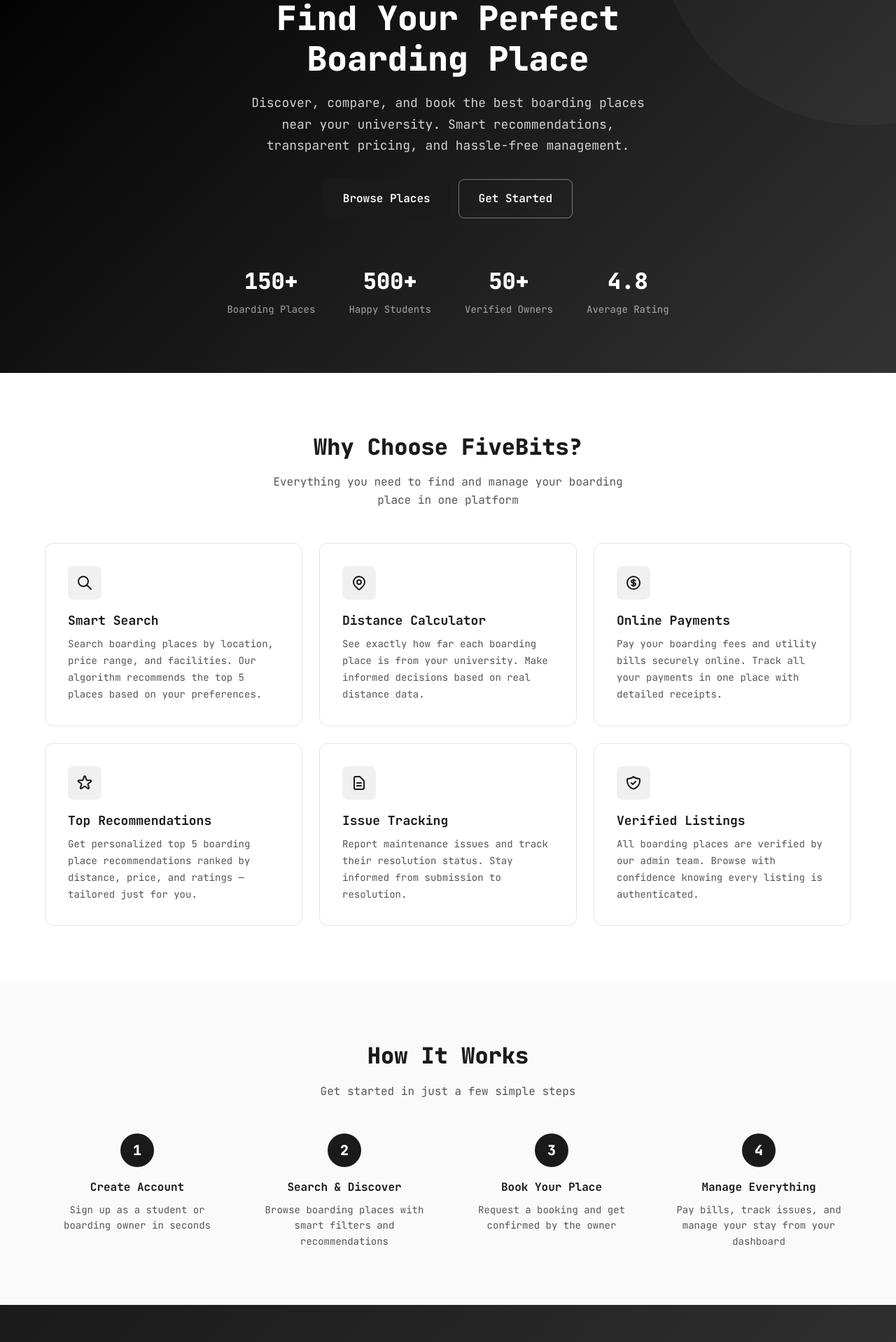
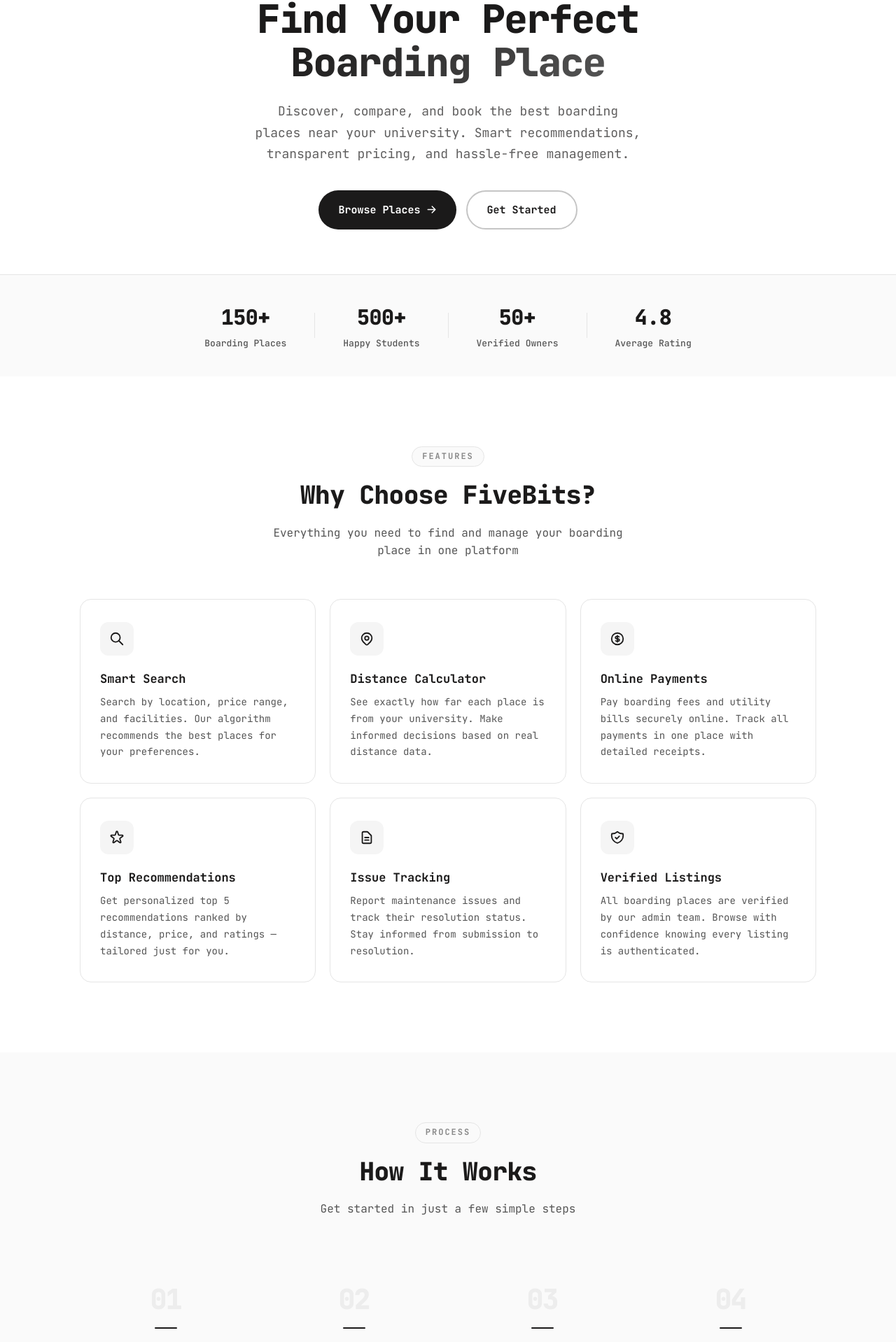
Before and after one commit to FiveBiits/fivebits-app, a React (Create React App) app in the folder fivebits-frontend/: page / in a window 1280 px wide. Shown: the part 188-2106 px from the top of the page at 70% size. Built offline with nearby package versions, Linux system fonts and the light colour scheme; no server answers.

Commit message:
Recreate the Homepage

```diff
--- a/fivebits-frontend/src/layouts/footer.css
+++ b/fivebits-frontend/src/layouts/footer.css
@@ -4,6 +4,7 @@
   color: rgba(255, 255, 255, 0.7);
   padding: 48px 0 24px;
   margin-top: auto;
+  border-top: 1px solid rgba(255, 255, 255, 0.1);
 }
 
 .footer-inner {
--- a/fivebits-frontend/src/pages/home.jsx
+++ b/fivebits-frontend/src/pages/home.jsx
@@ -1,101 +1,146 @@
 import { Link } from 'react-router-dom';
-import { HiOutlineSearch, HiOutlineCurrencyDollar, HiOutlineDocumentText, HiOutlineLocationMarker, HiOutlineStar, HiOutlineShieldCheck } from 'react-icons/hi';
+import { useEffect, useRef } from 'react';
+import { HiOutlineSearch, HiOutlineCurrencyDollar, HiOutlineDocumentText, HiOutlineLocationMarker, HiOutlineStar, HiOutlineShieldCheck, HiArrowRight } from 'react-icons/hi';
 import '../styles/home.css';
+
+function useReveal() {
+  const ref = useRef(null);
+  useEffect(() => {
+    const el = ref.current;
+    if (!el) return;
+    const observer = new IntersectionObserver(
+      ([entry]) => { if (entry.isIntersecting) { el.classList.add('revealed'); observer.unobserve(el); } },
+      { threshold: 0.15 }
+    );
+    observer.observe(el);
+    return () => observer.disconnect();
+  }, []);
+  return ref;
+}
+
+function Reveal({ children, className = '', delay = 0 }) {
+  const ref = useReveal();
+  return (
+    <div ref={ref} className={`reveal ${className}`} style={delay ? { transitionDelay: `${delay}ms` } : undefined}>
+      {children}
+    </div>
+  );
+}
 
 export default function Home() {
   return (
-    <main>
+    <main className="home">
+      {/* ── Hero ── */}
       <section className="hero">
-        <div className="container">
-          <h1>Find Your Perfect<br /><em>Boarding Place</em></h1>
-          <p>Discover, compare, and book the best boarding places near your university. Smart recommendations, transparent pricing, and hassle-free management.</p>
+        <div className="container hero-content">
+          <h1>
+            Find Your Perfect<br />
+            <span className="hero-highlight">Boarding Place</span>
+          </h1>
+          <p className="hero-sub">
+            Discover, compare, and book the best boarding places near your university.
+            Smart recommendations, transparent pricing, and hassle-free management.
+          </p>
           <div className="hero-btns">
-            <Link to="/browse" className="btn btn-accent btn-lg">Browse Places</Link>
-            <Link to="/signup" className="btn btn-outline btn-lg" style={{borderColor:'rgba(255,255,255,0.4)',color:'white'}}>Get Started</Link>
+            <Link to="/browse" className="btn btn-white btn-lg">
+              Browse Places <HiArrowRight />
+            </Link>
+            <Link to="/signup" className="btn btn-ghost btn-lg">
+              Get Started
+            </Link>
+          </div>
         </div>
         <div className="hero-stats">
-            <div className="hero-stat"><div className="hero-stat-num">150+</div><div className="hero-stat-label">Boarding Places</div></div>
-            <div className="hero-stat"><div className="hero-stat-num">500+</div><div className="hero-stat-label">Happy Students</div></div>
-            <div className="hero-stat"><div className="hero-stat-num">50+</div><div className="hero-stat-label">Verified Owners</div></div>
-            <div className="hero-stat"><div className="hero-stat-num">4.8</div><div className="hero-stat-label">Average Rating</div></div>
+          <div className="hero-stat">
+            <div className="hero-stat-num">150+</div>
+            <div className="hero-stat-label">Boarding Places</div>
+          </div>
+          <div className="hero-stat-divider" />
+          <div className="hero-stat">
+            <div className="hero-stat-num">500+</div>
+            <div className="hero-stat-label">Happy Students</div>
+          </div>
+          <div className="hero-stat-divider" />
+          <div className="hero-stat">
+            <div className="hero-stat-num">50+</div>
+            <div className="hero-stat-label">Verified Owners</div>
+          </div>
+          <div className="hero-stat-divider" />
+          <div className="hero-stat">
+            <div className="hero-stat-num">4.8</div>
+            <div className="hero-stat-label">Average Rating</div>
           </div>
         </div>
       </section>
 
+      {/* ── Features ── */}
       <section className="features">
+        <Reveal>
           <div className="section-header">
+            <span className="section-tag">Features</span>
             <h2>Why Choose FiveBits?</h2>
             <p>Everything you need to find and manage your boarding place in one platform</p>
           </div>
+        </Reveal>
         <div className="features-grid">
+          {[
+            { icon: <HiOutlineSearch />, title: 'Smart Search', desc: 'Search by location, price range, and facilities. Our algorithm recommends the best places for your preferences.', delay: 0 },
+            { icon: <HiOutlineLocationMarker />, title: 'Distance Calculator', desc: 'See exactly how far each place is from your university. Make informed decisions based on real distance data.', delay: 80 },
+            { icon: <HiOutlineCurrencyDollar />, title: 'Online Payments', desc: 'Pay boarding fees and utility bills securely online. Track all payments in one place with detailed receipts.', delay: 160 },
+            { icon: <HiOutlineStar />, title: 'Top Recommendations', desc: 'Get personalized top 5 recommendations ranked by distance, price, and ratings — tailored just for you.', delay: 240 },
+            { icon: <HiOutlineDocumentText />, title: 'Issue Tracking', desc: 'Report maintenance issues and track their resolution status. Stay informed from submission to resolution.', delay: 320 },
+            { icon: <HiOutlineShieldCheck />, title: 'Verified Listings', desc: 'All boarding places are verified by our admin team. Browse with confidence knowing every listing is authenticated.', delay: 400 },
+          ].map((f, i) => (
+            <Reveal key={i} delay={f.delay}>
               <div className="feature-card">
-            <div className="feature-icon blue"><HiOutlineSearch /></div>
-            <h3>Smart Search</h3>
-            <p>Search boarding places by location, price range, and facilities. Our algorithm recommends the top 5 places based on your preferences.</p>
+                <div className="feature-icon">{f.icon}</div>
+                <h3>{f.title}</h3>
+                <p>{f.desc}</p>
               </div>
-          <div className="feature-card">
-            <div className="feature-icon green"><HiOutlineLocationMarker /></div>
-            <h3>Distance Calculator</h3>
-            <p>See exactly how far each boarding place is from your university. Make informed decisions based on real distance data.</p>
-          </div>
-          <div className="feature-card">
-            <div className="feature-icon amber"><HiOutlineCurrencyDollar /></div>
-            <h3>Online Payments</h3>
-            <p>Pay your boarding fees and utility bills securely online. Track all your payments in one place with detailed receipts.</p>
-          </div>
-          <div className="feature-card">
-            <div className="feature-icon purple"><HiOutlineStar /></div>
-            <h3>Top Recommendations</h3>
-            <p>Get personalized top 5 boarding place recommendations ranked by distance, price, and ratings — tailored just for you.</p>
-          </div>
-          <div className="feature-card">
-            <div className="feature-icon red"><HiOutlineDocumentText /></div>
-            <h3>Issue Tracking</h3>
-            <p>Report maintenance issues and track their resolution status. Stay informed from submission to resolution.</p>
-          </div>
-          <div className="feature-card">
-            <div className="feature-icon teal"><HiOutlineShieldCheck /></div>
-            <h3>Verified Listings</h3>
-            <p>All boarding places are verified by our admin team. Browse with confidence knowing every listing is authenticated.</p>
-          </div>
+            </Reveal>
+          ))}
         </div>
       </section>
 
+      {/* ── How It Works ── */}
       <section className="how-it-works">
+        <Reveal>
           <div className="section-header">
+            <span className="section-tag">Process</span>
             <h2>How It Works</h2>
             <p>Get started in just a few simple steps</p>
           </div>
+        </Reveal>
         <div className="steps">
+          {[
+            { num: '01', title: 'Create Account', desc: 'Sign up as a student or boarding owner in seconds' },
+            { num: '02', title: 'Search & Discover', desc: 'Browse boarding places with smart filters and recommendations' },
+            { num: '03', title: 'Book Your Place', desc: 'Request a booking and get confirmed by the owner' },
+            { num: '04', title: 'Manage Everything', desc: 'Pay bills, track issues, and manage your stay from your dashboard' },
+          ].map((s, i) => (
+            <Reveal key={i} delay={i * 120}>
               <div className="step">
-            <div className="step-num">1</div>
-            <h3>Create Account</h3>
-            <p>Sign up as a student or boarding owner in seconds</p>
+                <div className="step-num">{s.num}</div>
+                <div className="step-line" />
+                <h3>{s.title}</h3>
+                <p>{s.desc}</p>
               </div>
-          <div className="step">
-            <div className="step-num">2</div>
-            <h3>Search & Discover</h3>
-            <p>Browse boarding places with smart filters and recommendations</p>
-          </div>
-          <div className="step">
-            <div className="step-num">3</div>
-            <h3>Book Your Place</h3>
-            <p>Request a booking and get confirmed by the owner</p>
-          </div>
-          <div className="step">
-            <div className="step-num">4</div>
-            <h3>Manage Everything</h3>
-            <p>Pay bills, track issues, and manage your stay from your dashboard</p>
-          </div>
+            </Reveal>
+          ))}
         </div>
       </section>
 
+      {/* ── CTA ── */}
       <section className="cta">
-        <div className="container">
-          <h2>Ready to Find Your Boarding Place?</h2>
+        <Reveal>
+          <div className="cta-inner">
+            <h2>Ready to Find Your<br />Boarding Place?</h2>
             <p>Join hundreds of students who found their ideal accommodation through FiveBits</p>
-          <Link to="/signup" className="btn btn-accent btn-lg">Create Free Account</Link>
+            <Link to="/signup" className="btn btn-white btn-lg">
+              Create Free Account <HiArrowRight />
+            </Link>
           </div>
+        </Reveal>
       </section>
     </main>
   );
--- a/fivebits-frontend/src/styles/home.css
+++ b/fivebits-frontend/src/styles/home.css
@@ -1,45 +1,430 @@
-.hero { background: linear-gradient(135deg, var(--primary-dark) 0%, var(--primary) 50%, var(--primary-light) 100%); color: white; padding: 100px 0 80px; text-align: center; position: relative; overflow: hidden; }
-.hero::before { content: ''; position: absolute; top: -50%; right: -20%; width: 600px; height: 600px; border-radius: 50%; background: rgba(255,255,255,0.03); }
-.hero h1 { font-size: 48px; font-weight: 800; margin-bottom: 20px; line-height: 1.2; }
-.hero h1 em { font-style: normal; color: var(--accent-light); }
-.hero p { font-size: 18px; color: rgba(255,255,255,0.8); max-width: 600px; margin: 0 auto 32px; line-height: 1.7; }
-.hero-btns { display: flex; gap: 12px; justify-content: center; flex-wrap: wrap; }
-.hero-stats { display: flex; gap: 48px; justify-content: center; margin-top: 64px; }
-.hero-stat { text-align: center; }
-.hero-stat-num { font-size: 32px; font-weight: 800; color: var(--accent-light); }
-.hero-stat-label { font-size: 14px; color: rgba(255,255,255,0.6); margin-top: 4px; }
+/* ══════════════════════════════════════
+   Scroll Reveal Animation
+   ══════════════════════════════════════ */
 
-.features { padding: 80px 0; background: var(--bg-primary); }
-.section-header { text-align: center; margin-bottom: 48px; }
-.section-header h2 { font-size: 32px; font-weight: 800; color: var(--text-primary); margin-bottom: 12px; }
-.section-header p { font-size: 16px; color: var(--text-secondary); max-width: 500px; margin: 0 auto; }
-.features-grid { display: grid; grid-template-columns: repeat(3, 1fr); gap: 24px; max-width: 1200px; margin: 0 auto; padding: 0 24px; }
-.feature-card { padding: 32px; border-radius: var(--radius-lg); border: 1px solid var(--border); background: var(--bg-primary); transition: var(--transition); }
-.feature-card:hover { transform: translateY(-4px); box-shadow: var(--shadow-lg); border-color: var(--primary); }
-.feature-icon { width: 48px; height: 48px; border-radius: var(--radius); display: flex; align-items: center; justify-content: center; margin-bottom: 16px; font-size: 24px; }
-.feature-icon.blue { background: #f0f0f0; color: #1b1a1a; }
-.feature-icon.green { background: #f0f0f0; color: #1b1a1a; }
-.feature-icon.amber { background: #f0f0f0; color: #1b1a1a; }
-.feature-icon.purple { background: #f0f0f0; color: #1b1a1a; }
-.feature-icon.red { background: #f0f0f0; color: #1b1a1a; }
-.feature-icon.teal { background: #f0f0f0; color: #1b1a1a; }
-.feature-card h3 { font-size: 18px; font-weight: 700; margin-bottom: 8px; color: var(--text-primary); }
-.feature-card p { font-size: 14px; color: var(--text-secondary); line-height: 1.7; }
+.reveal {
+  opacity: 0;
+  transform: translateY(32px);
+  transition: opacity 0.7s cubic-bezier(0.16, 1, 0.3, 1),
+              transform 0.7s cubic-bezier(0.16, 1, 0.3, 1);
+}
 
-.how-it-works { padding: 80px 0; background: var(--bg-secondary); }
-.steps { display: grid; grid-template-columns: repeat(4, 1fr); gap: 32px; max-width: 1200px; margin: 0 auto; padding: 0 24px; }
-.step { text-align: center; }
-.step-num { width: 48px; height: 48px; border-radius: 50%; background: var(--primary); color: white; display: flex; align-items: center; justify-content: center; font-size: 20px; font-weight: 800; margin: 0 auto 16px; }
-.step h3 { font-size: 16px; font-weight: 700; margin-bottom: 8px; }
-.step p { font-size: 14px; color: var(--text-secondary); }
+.reveal.revealed {
+  opacity: 1;
+  transform: translateY(0);
+}
 
-.cta { padding: 80px 0; background: linear-gradient(135deg, var(--primary), var(--primary-light)); text-align: center; color: white; }
-.cta h2 { font-size: 32px; font-weight: 800; margin-bottom: 16px; }
-.cta p { font-size: 16px; color: rgba(255,255,255,0.8); margin-bottom: 32px; }
+/* ══════════════════════════════════════
+   Hero Section — Clean white
+   ══════════════════════════════════════ */
 
-@media (max-width: 768px) {
-  .hero h1 { font-size: 32px; }
-  .hero-stats { flex-direction: column; gap: 24px; }
+.hero {
+  position: relative;
+  padding: 100px 0 0;
+  text-align: center;
+  overflow: hidden;
+  background: var(--bg-primary);
+  color: #1b1a1a;
+}
+
+
+
+/* Hero Content */
+.hero-content {
+  position: relative;
+  z-index: 1;
+  max-width: 780px;
+  margin: 0 auto;
+  padding: 0 24px;
+  animation: heroFadeIn 1s cubic-bezier(0.16, 1, 0.3, 1) forwards;
+}
+
+@keyframes heroFadeIn {
+  from { opacity: 0; transform: translateY(24px); }
+  to { opacity: 1; transform: translateY(0); }
+}
+
+.hero h1 {
+  font-size: 56px;
+  font-weight: 900;
+  line-height: 1.1;
+  margin-bottom: 24px;
+  letter-spacing: -1.5px;
+  color: #1b1a1a;
+}
+
+.hero-highlight {
+  background: linear-gradient(135deg, #1b1a1a 0%, #555 100%);
+  -webkit-background-clip: text;
+  -webkit-text-fill-color: transparent;
+  background-clip: text;
+}
+
+.hero-sub {
+  font-size: 18px;
+  line-height: 1.7;
+  color: rgba(27, 26, 26, 0.7);
+  max-width: 560px;
+  margin: 0 auto 36px;
+}
+
+/* Hero Buttons */
+.hero-btns {
+  display: flex;
+  gap: 14px;
+  justify-content: center;
+  flex-wrap: wrap;
+}
+
+.btn-white {
+  background: #1b1a1a;
+  color: #fff;
+  padding: 14px 28px;
+  border-radius: 100px;
+  font-weight: 700;
+  font-size: 15px;
+  display: inline-flex;
+  align-items: center;
+  gap: 8px;
+  transition: all 0.3s cubic-bezier(0.16, 1, 0.3, 1);
+  border: none;
+  cursor: pointer;
+}
+
+.btn-white:hover {
+  transform: translateY(-2px);
+  box-shadow: 0 12px 40px rgba(0, 0, 0, 0.2);
+}
+
+.btn-ghost {
+  background: transparent;
+  color: #1b1a1a;
+  padding: 14px 28px;
+  border-radius: 100px;
+  font-weight: 700;
+  font-size: 15px;
+  border: 2px solid rgba(27, 26, 26, 0.25);
+  transition: all 0.3s cubic-bezier(0.16, 1, 0.3, 1);
+  cursor: pointer;
+}
+
+.btn-ghost:hover {
+  border-color: #1b1a1a;
+  background: rgba(27, 26, 26, 0.05);
+  transform: translateY(-2px);
+}
+
+/* Hero Stats Bar */
+.hero-stats {
+  position: relative;
+  z-index: 1;
+  display: flex;
+  align-items: center;
+  justify-content: center;
+  gap: 0;
+  margin-top: 64px;
+  padding: 36px 48px;
+  background: var(--bg-secondary);
+  border-top: 1px solid var(--border);
+  animation: statsFadeIn 1s 0.4s cubic-bezier(0.16, 1, 0.3, 1) both;
+}
+
+@keyframes statsFadeIn {
+  from { opacity: 0; transform: translateY(20px); }
+  to { opacity: 1; transform: translateY(0); }
+}
+
+.hero-stat {
+  text-align: center;
+  padding: 0 40px;
+}
+
+.hero-stat-divider {
+  width: 1px;
+  height: 36px;
+  background: var(--border);
+}
+
+.hero-stat-num {
+  font-size: 30px;
+  font-weight: 900;
+  color: var(--text-primary);
+  letter-spacing: -0.5px;
+}
+
+.hero-stat-label {
+  font-size: 13px;
+  color: var(--text-secondary);
+  margin-top: 4px;
+  font-weight: 500;
+}
+
+/* ══════════════════════════════════════
+   Section Shared
+   ══════════════════════════════════════ */
+
+.section-header {
+  text-align: center;
+  margin-bottom: 56px;
+}
+
+.section-tag {
+  display: inline-block;
+  font-size: 12px;
+  font-weight: 700;
+  text-transform: uppercase;
+  letter-spacing: 2px;
+  color: #888;
+  margin-bottom: 12px;
+  padding: 4px 14px;
+  border-radius: 100px;
+  border: 1px solid var(--border);
+  background: var(--bg-secondary);
+}
+
+.section-header h2 {
+  font-size: 36px;
+  font-weight: 900;
+  color: var(--text-primary);
+  margin-bottom: 12px;
+  letter-spacing: -0.5px;
+}
+
+.section-header p {
+  font-size: 16px;
+  color: var(--text-secondary);
+  max-width: 500px;
+  margin: 0 auto;
+}
+
+/* ══════════════════════════════════════
+   Features Section
+   ══════════════════════════════════════ */
+
+.features {
+  padding: 100px 0;
+  background: var(--bg-primary);
+}
+
+.features-grid {
+  display: grid;
+  grid-template-columns: repeat(3, 1fr);
+  gap: 20px;
+  max-width: 1100px;
+  margin: 0 auto;
+  padding: 0 24px;
+}
+
+.feature-card {
+  padding: 32px 28px;
+  border-radius: 16px;
+  border: 1px solid var(--border);
+  background: var(--bg-primary);
+  transition: all 0.4s cubic-bezier(0.16, 1, 0.3, 1);
+  position: relative;
+  overflow: hidden;
+}
+
+.feature-card::before {
+  content: '';
+  position: absolute;
+  top: 0;
+  left: 0;
+  right: 0;
+  height: 3px;
+  background: linear-gradient(90deg, transparent, #1b1a1a, transparent);
+  opacity: 0;
+  transition: opacity 0.4s;
+}
+
+.feature-card:hover {
+  transform: translateY(-6px);
+  box-shadow: 0 20px 60px rgba(0, 0, 0, 0.08);
+  border-color: rgba(27, 26, 26, 0.2);
+}
+
+.feature-card:hover::before {
+  opacity: 1;
+}
+
+.feature-icon {
+  width: 48px;
+  height: 48px;
+  border-radius: 12px;
+  display: flex;
+  align-items: center;
+  justify-content: center;
+  margin-bottom: 20px;
+  font-size: 22px;
+  background: #f5f5f5;
+  color: #1b1a1a;
+  transition: all 0.4s cubic-bezier(0.16, 1, 0.3, 1);
+}
+
+.feature-card:hover .feature-icon {
+  background: #1b1a1a;
+  color: #fff;
+  transform: scale(1.1);
+}
+
+.feature-card h3 {
+  font-size: 17px;
+  font-weight: 700;
+  margin-bottom: 8px;
+  color: var(--text-primary);
+}
+
+.feature-card p {
+  font-size: 14px;
+  color: var(--text-secondary);
+  line-height: 1.7;
+}
+
+/* ══════════════════════════════════════
+   How It Works
+   ══════════════════════════════════════ */
+
+.how-it-works {
+  padding: 100px 0;
+  background: var(--bg-secondary);
+}
+
+.steps {
+  display: grid;
+  grid-template-columns: repeat(4, 1fr);
+  gap: 24px;
+  max-width: 1100px;
+  margin: 0 auto;
+  padding: 0 24px;
+}
+
+.step {
+  text-align: center;
+  position: relative;
+  padding: 28px 16px;
+}
+
+.step-num {
+  font-size: 40px;
+  font-weight: 900;
+  color: rgba(27, 26, 26, 0.06);
+  margin-bottom: 8px;
+  letter-spacing: -2px;
+  transition: color 0.4s;
+}
+
+.step:hover .step-num {
+  color: rgba(27, 26, 26, 0.15);
+}
+
+.step-line {
+  width: 32px;
+  height: 2px;
+  background: #1b1a1a;
+  margin: 0 auto 16px;
+  border-radius: 2px;
+  transition: width 0.4s cubic-bezier(0.16, 1, 0.3, 1);
+}
+
+.step:hover .step-line {
+  width: 56px;
+}
+
+.step h3 {
+  font-size: 16px;
+  font-weight: 700;
+  margin-bottom: 8px;
+  color: var(--text-primary);
+}
+
+.step p {
+  font-size: 14px;
+  color: var(--text-secondary);
+  line-height: 1.6;
+}
+
+/* ══════════════════════════════════════
+   CTA Section
+   ══════════════════════════════════════ */
+
+.cta {
+  padding: 100px 24px;
+  background: #1b1a1a;
+  text-align: center;
+  position: relative;
+  overflow: hidden;
+}
+
+.cta::before {
+  content: '';
+  position: absolute;
+  top: -200px;
+  left: 50%;
+  transform: translateX(-50%);
+  width: 600px;
+  height: 600px;
+  border-radius: 50%;
+  background: radial-gradient(circle, rgba(255, 255, 255, 0.04), transparent 70%);
+}
+
+.cta-inner {
+  position: relative;
+  z-index: 1;
+  max-width: 600px;
+  margin: 0 auto;
+}
+
+.cta h2 {
+  font-size: 36px;
+  font-weight: 900;
+  color: #fff;
+  margin-bottom: 16px;
+  letter-spacing: -0.5px;
+  line-height: 1.2;
+}
+
+.cta p {
+  font-size: 16px;
+  color: rgba(255, 255, 255, 0.5);
+  margin-bottom: 36px;
+  line-height: 1.7;
+}
+
+.cta .btn-white {
+  background: #fff;
+  color: #1b1a1a;
+}
+
+.cta .btn-white:hover {
+  box-shadow: 0 12px 40px rgba(255, 255, 255, 0.15);
+}
+
+/* ══════════════════════════════════════
+   Responsive
+   ══════════════════════════════════════ */
+
+@media (max-width: 900px) {
+  .hero h1 { font-size: 40px; }
+  .hero-sub { font-size: 16px; }
+  .features-grid { grid-template-columns: repeat(2, 1fr); }
+  .steps { grid-template-columns: repeat(2, 1fr); }
+  .hero-stats { flex-wrap: wrap; padding: 28px 24px; gap: 16px; }
+  .hero-stat { padding: 0 24px; }
+  .hero-stat-divider { display: none; }
+}
+
+@media (max-width: 600px) {
+  .hero { padding: 72px 0 0; }
+  .hero h1 { font-size: 32px; letter-spacing: -1px; }
+  .hero-sub { font-size: 15px; }
+  .hero-badge { font-size: 12px; padding: 5px 12px 5px 8px; }
+  .hero-stats { flex-direction: column; gap: 20px; }
+  .hero-stat-num { font-size: 24px; }
+  .features { padding: 72px 0; }
   .features-grid { grid-template-columns: 1fr; }
-  .steps { grid-template-columns: repeat(2, 1fr); }
+  .how-it-works { padding: 72px 0; }
+  .steps { grid-template-columns: 1fr; }
+  .cta { padding: 72px 24px; }
+  .cta h2 { font-size: 28px; }
+  .section-header h2 { font-size: 28px; }
 }
```
Lines whose indentation alone changed are shown as unchanged.
